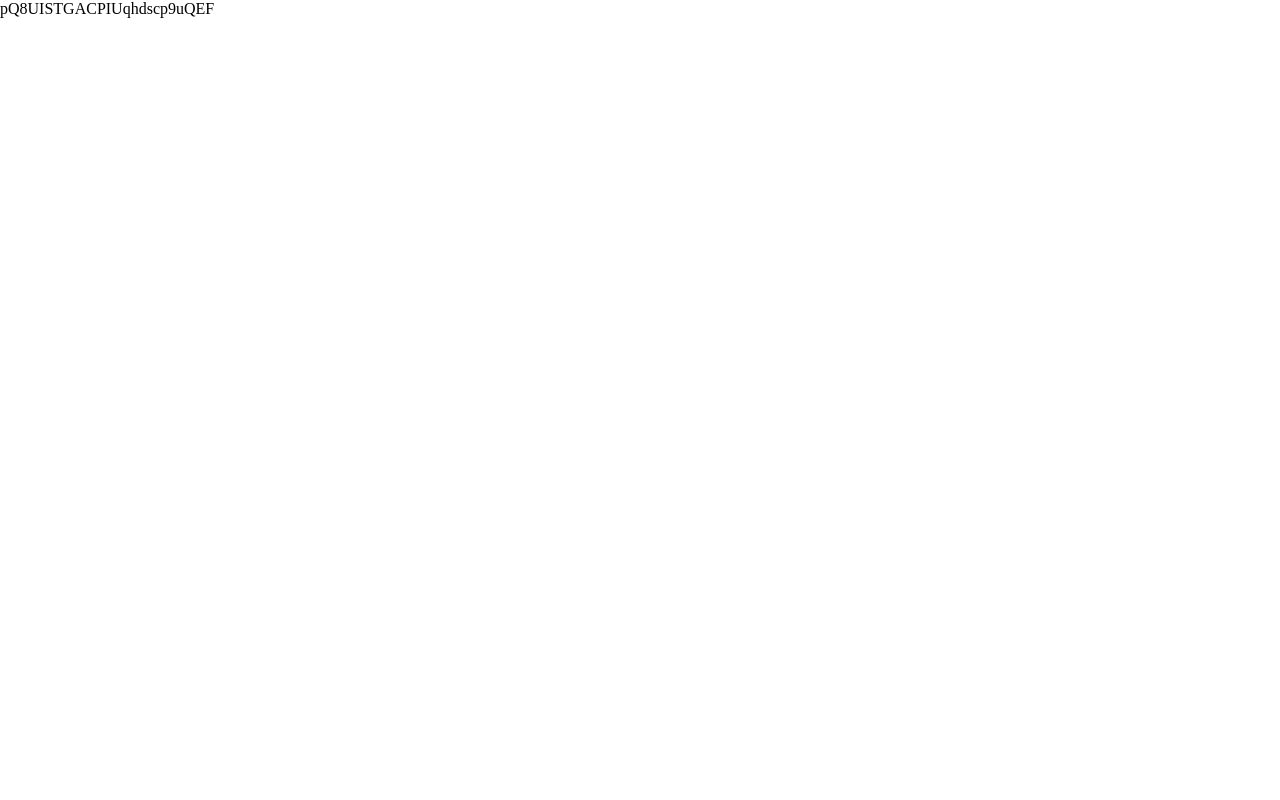
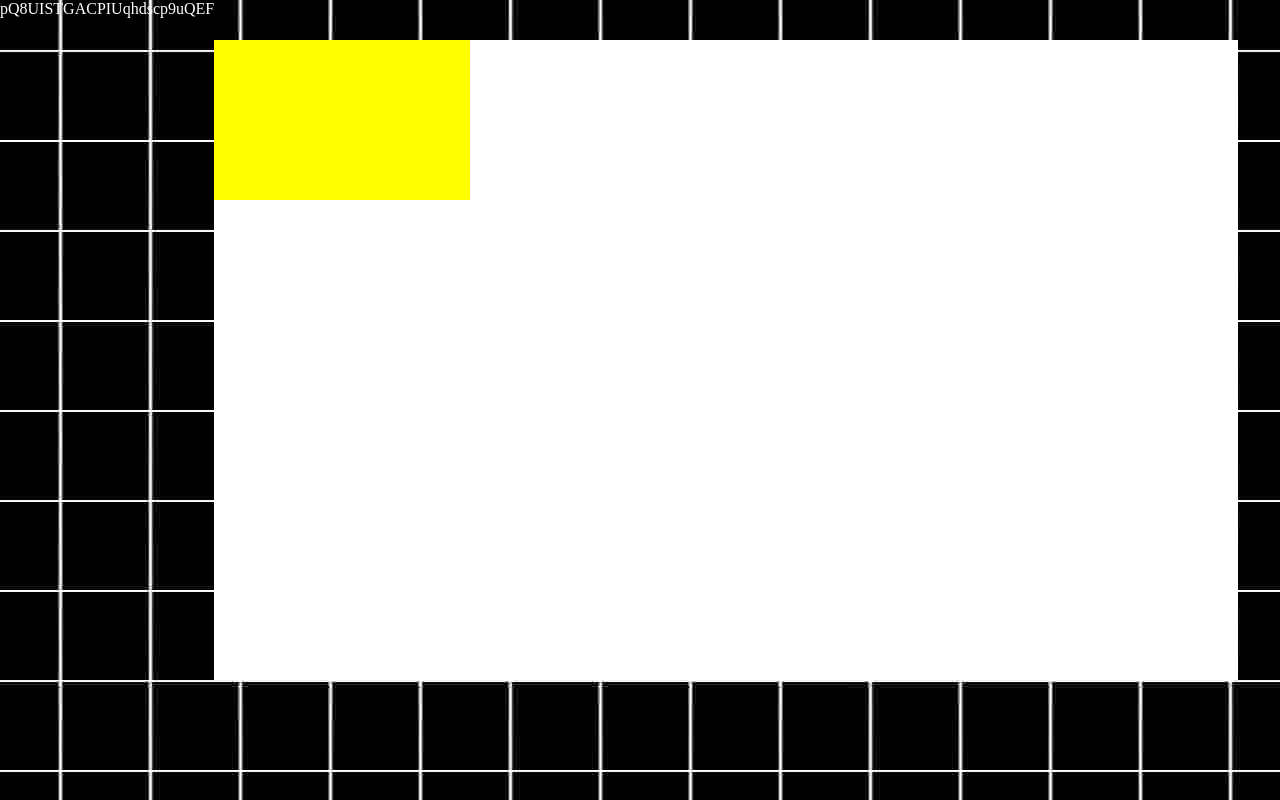
Before and after one commit to FungusSchool/Project1, a plain HTML site: page index.html in a window 1280 px wide. Drawn offline with Linux system fonts and the light colour scheme.

Commit message:
Jobbat med grid för knapparna

```diff
--- /dev/null
+++ b/grid.css
@@ -0,0 +1,22 @@
+* {
+    margin: 0;
+    padding: 0;
+    box-sizing: border-box;
+}
+
+.yellow {
+    background-color: yellow;
+}
+
+.grid-wrapper {
+    display: grid;
+    width: 100vw;
+    min-height: 100vh;
+    grid-template-columns: repeat(8, 1fr);
+    grid-template-rows: repeat(8, 1fr);
+}
+
+.top-left {
+    grid-column: 3;
+    grid-row: 3;
+}
--- a/index.html
+++ b/index.html
@@ -5,9 +5,21 @@
     <meta http-equiv="X-UA-Compatible" content="IE=edge">
     <meta name="viewport" content="width=device-width, initial-scale=1.0">
     <link rel="stylesheet" href="style.css">
-    <title>Document</title>
+
+
+    <title>Tetris</title>
 </head>
 <body>
     pQ8UISTGACPIUqhdscp9uQEF
+
+    <div class="theButtons">
+
+        <div class="O O-top-left"></div>
+        <div class="O O-top-right"></div>
+        <div class="O O-bottom-left"></div>
+        <div class="O O-bottom-right"></div>
+
+
+    </div>
 </body>
 </html>
--- a/style.css
+++ b/style.css
@@ -2,4 +2,44 @@
     margin: 0px;
     padding: 0px;
     box-sizing: border-box;
+
+
 }
+body{
+    display: flex;
+    color: white;
+    background-image: url(pictures/grid.jpg);
+}
+
+.theButtons {
+    margin-top: 5vh;
+    display: grid;
+    width: 80vw;
+    min-height: 80vh;
+    grid-template-columns: repeat(8, 1fr);
+    grid-template-rows: repeat(8, 1fr);
+    background-color: white;
+
+}
+.O{
+    background-color: yellow;
+}
+.O-top-left{
+    grid-column: 1;
+    grid-row: 1;
+}
+
+.O-top-right{
+    grid-column: 2;
+    grid-row: 1;
+}
+
+.O-bottom-left{
+    grid-column: 1;
+    grid-row: 2;
+}
+
+.O-bottom-right{
+    grid-column: 2;
+    grid-row: 2;
+}
```
Also changed, not shown: grid.html (added, +18 -0 lines), pictures/grid.jpg (added).
